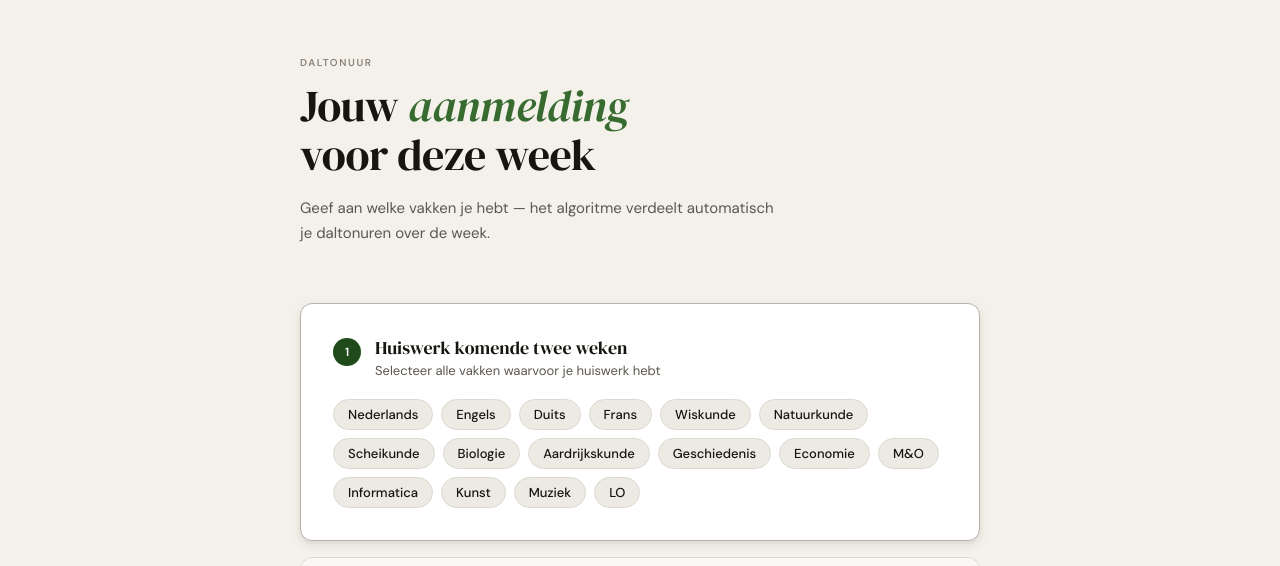
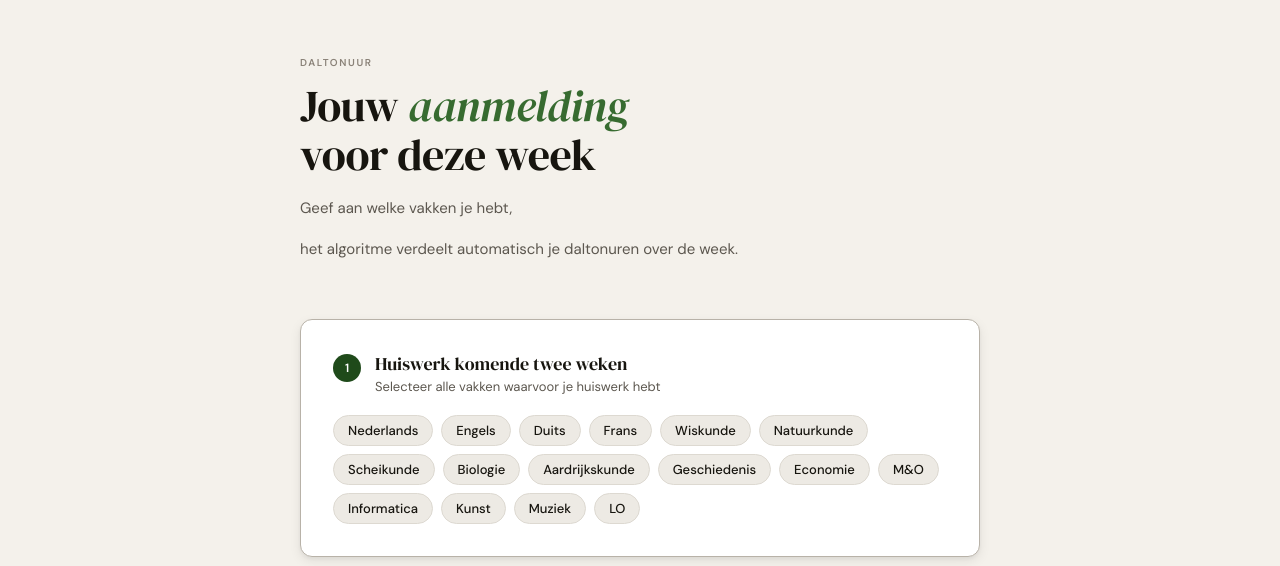
Before and after one commit to ray491/dalton_vragenlijst, a plain HTML site: page index.html in a window 1280 px wide. Shown: the top 566 px of the page. Drawn offline with Linux system fonts and the light colour scheme.

Commit message:
Refactor paragraph in index.html for clarity
Split the paragraph about subjects and algorithm into two separate paragraphs for better readability.

```diff
--- a/index.html
+++ b/index.html
@@ -472,7 +472,8 @@
   <header>
     <div class="school-label">Daltonuur</div>
     <h1>Jouw <em>aanmelding</em><br>voor deze week</h1>
-    <p>Geef aan welke vakken je hebt — het algoritme verdeelt automatisch je daltonuren over de week.</p>
+    <p>Geef aan welke vakken je hebt,</p>
+    <p>het algoritme verdeelt automatisch je daltonuren over de week.</p>
   </header>
 
   <!-- Card 1: primary visual weight -->
```
